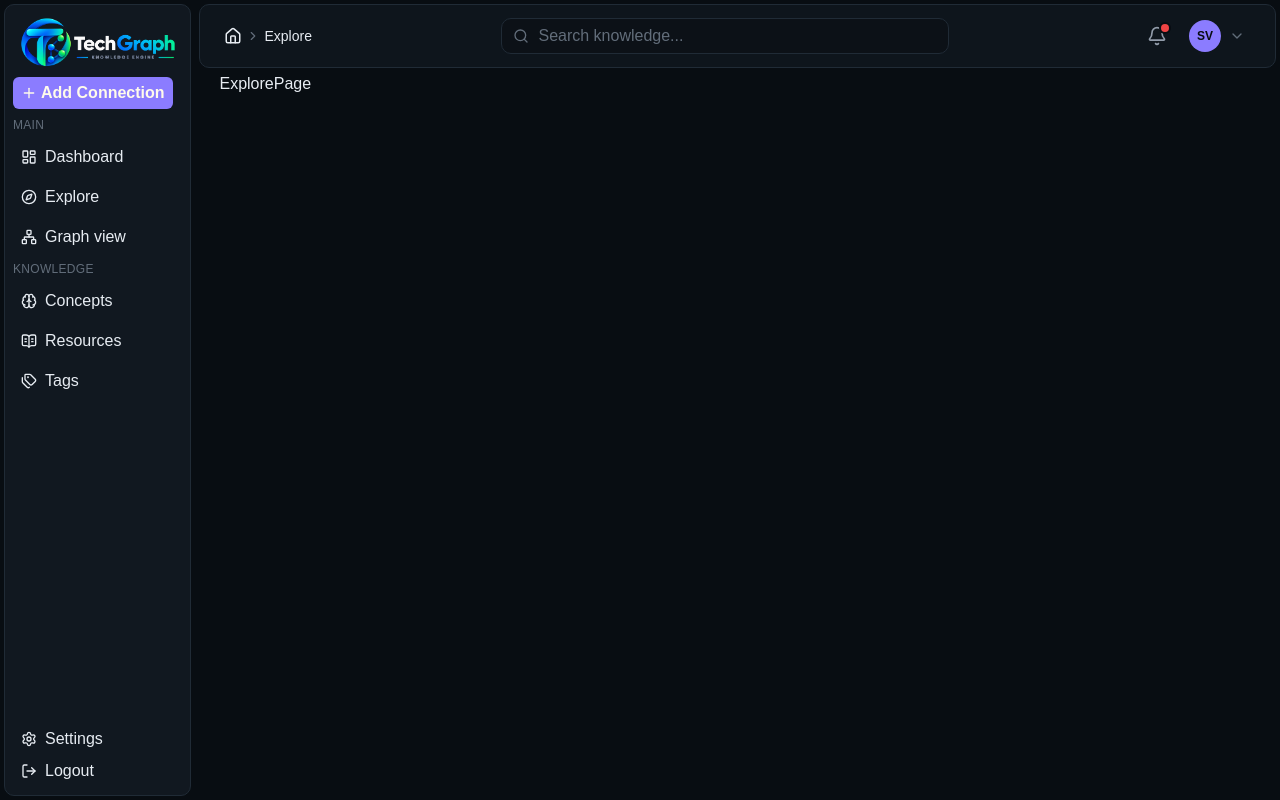
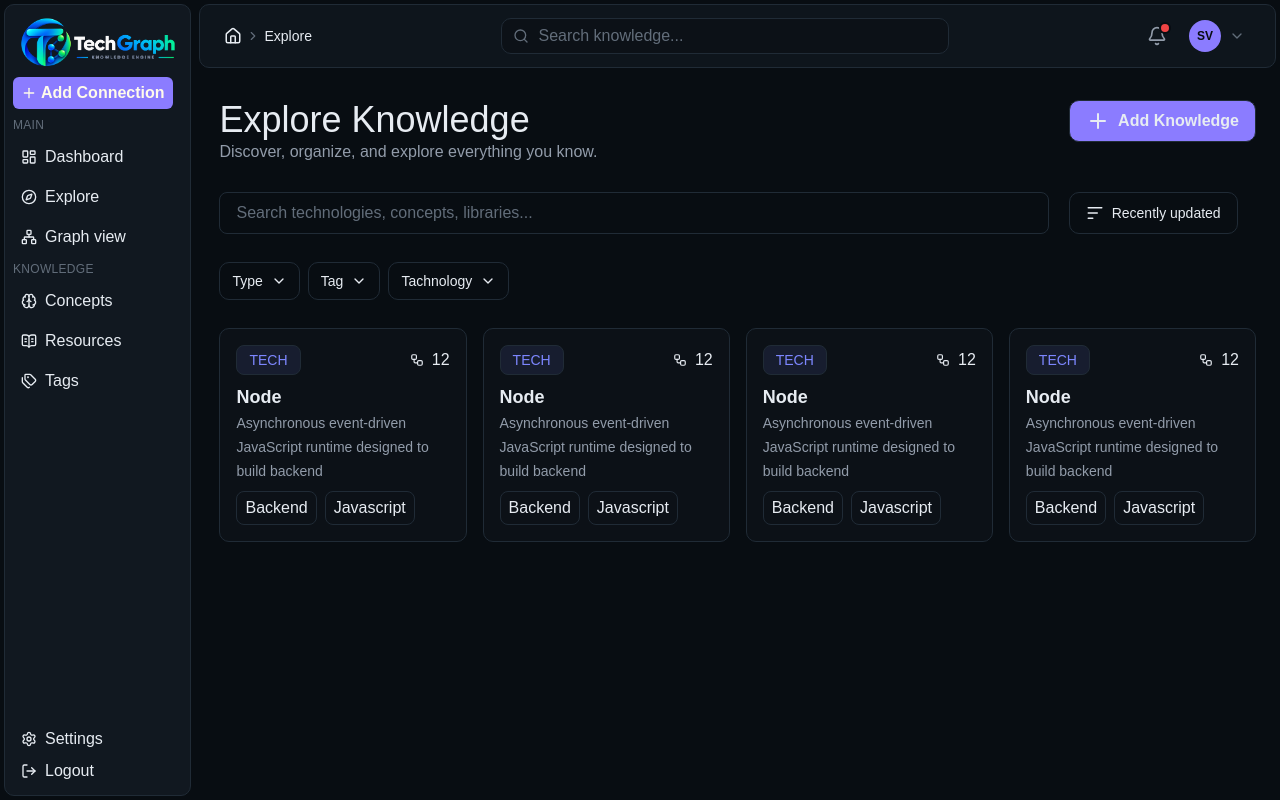
Before and after one commit to sabin-vv/tech-graph, a Next.js app: page /explore in a window 1280 px wide. Built offline with nearby package versions, Linux system fonts and the light colour scheme.

Commit message:
feat: build explore knowledge UI

```diff
--- a/src/app/explore/page.tsx
+++ b/src/app/explore/page.tsx
@@ -1,9 +1,16 @@
 import DashboardLayout from "@/components/layout/DashboardLayout";
+import KnowledgeHeader from "../features/knowledge/components/KnowledgeHeader";
+import KnowledgeCardGrid from "../features/knowledge/components/KnowledgeCardGrid";
+import KnowledgeSearch from "../features/knowledge/components/KnowledgeSearch";
+import Knowledgefilters from "../features/knowledge/components/Knowledgefilters";
 
 const ExplorePage = () => {
   return (
     <DashboardLayout>
-      <div>ExplorePage</div>
+      <KnowledgeHeader />
+      <KnowledgeSearch />
+      <Knowledgefilters />
+      <KnowledgeCardGrid />
     </DashboardLayout>
   );
 };
--- /dev/null
+++ b/src/app/features/knowledge/components/KnowledgeCard.tsx
@@ -0,0 +1,32 @@
+import { Workflow } from "lucide-react";
+
+const KnowledgeCard = () => {
+  return (
+    <div className="border-border bg-background-secondary rounded-lg border p-4">
+      <div className="flex justify-between">
+        <span className="border-border text- rounded-md border bg-indigo-400/10 px-3 py-1 text-sm text-indigo-400">
+          TECH
+        </span>
+        <div className="flex items-center gap-2">
+          <Workflow size={14} />
+          <span>12</span>
+        </div>
+      </div>
+      <div className="mt-2">
+        <h1 className="text-lg font-semibold">Node</h1>
+        <span className="text-text-secondary text-justify text-sm">
+          Asynchronous event-driven JavaScript runtime designed to build backend
+        </span>
+        <div className="mt-2 flex gap-2">
+          <span className="border-border rounded-md border px-2 py-1">
+            Backend
+          </span>
+          <span className="border-border rounded-md border px-2 py-1">
+            Javascript
+          </span>
+        </div>
+      </div>
+    </div>
+  );
+};
+export default KnowledgeCard;
--- /dev/null
+++ b/src/app/features/knowledge/components/KnowledgeCardGrid.tsx
@@ -0,0 +1,13 @@
+import KnowledgeCard from "./KnowledgeCard";
+
+const KnowledgeCardGrid = () => {
+  return (
+    <div className="mt-7 grid grid-cols-4 gap-4">
+      <KnowledgeCard />
+      <KnowledgeCard />
+      <KnowledgeCard />
+      <KnowledgeCard />
+    </div>
+  );
+};
+export default KnowledgeCardGrid;
--- /dev/null
+++ b/src/app/features/knowledge/components/KnowledgeHeader.tsx
@@ -0,0 +1,21 @@
+import { Plus } from "lucide-react";
+
+const KnowledgeHeader = () => {
+  return (
+    <div className="mt-7 flex justify-between">
+      <div>
+        <h1 className="text-4xl">Explore Knowledge</h1>
+        <span className="text-text-secondary">
+          Discover, organize, and explore everything you know.
+        </span>
+      </div>
+      <div>
+        <button className="border-border bg-primary hover:bg-primary-hover flex items-center justify-center gap-2 rounded-lg border px-4 py-2 font-semibold hover:cursor-pointer">
+          <Plus />
+          Add Knowledge
+        </button>
+      </div>
+    </div>
+  );
+};
+export default KnowledgeHeader;
--- /dev/null
+++ b/src/app/features/knowledge/components/KnowledgeSearch.tsx
@@ -0,0 +1,20 @@
+"use Client";
+
+import { ListSortDescending } from "lucide-react";
+
+const KnowledgeSearch = () => {
+  return (
+    <div className="mt-7 flex gap-5">
+      <input
+        className="border-border w-4/5 rounded-md border px-4 py-2"
+        type="text"
+        placeholder="Search technologies, concepts, libraries..."
+      />
+      <div className="border-border flex items-center gap-2 rounded-lg border px-4 py-2">
+        <ListSortDescending size={18} />
+        <span className="block text-sm">Recently updated</span>
+      </div>
+    </div>
+  );
+};
+export default KnowledgeSearch;
--- /dev/null
+++ b/src/app/features/knowledge/components/Knowledgefilters.tsx
@@ -0,0 +1,18 @@
+import { ChevronDown } from "lucide-react";
+
+const Knowledgefilters = () => {
+  return (
+    <div className="mt-7 flex gap-2">
+      <span className="border-border flex items-center gap-2 rounded-lg border px-3 py-2 text-sm">
+        Type <ChevronDown size={16} />
+      </span>
+      <span className="border-border flex items-center gap-2 rounded-lg border px-3 py-2 text-sm">
+        Tag <ChevronDown size={16} />
+      </span>
+      <span className="border-border flex items-center gap-2 rounded-lg border px-3 py-2 text-sm">
+        Tachnology <ChevronDown size={16} />
+      </span>
+    </div>
+  );
+};
+export default Knowledgefilters;
```
